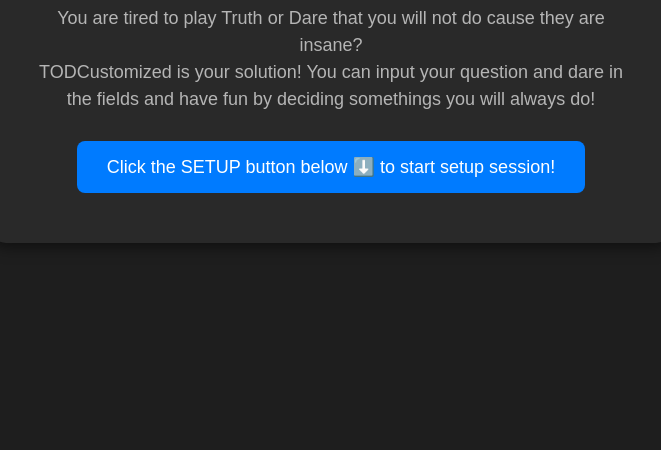
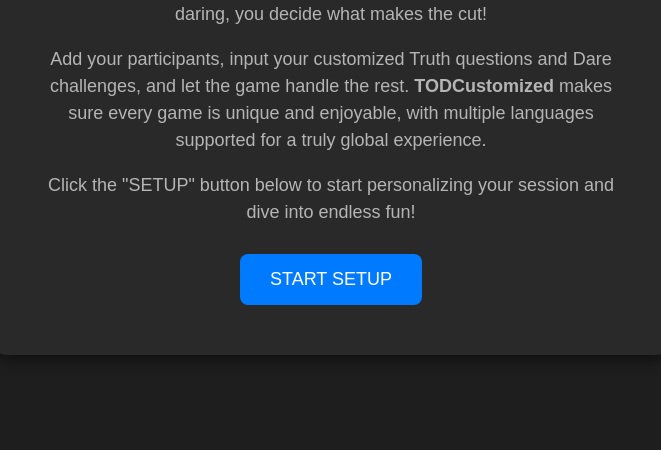
Before and after one commit to Admin-Supernote/TODcustom, a plain HTML site: page index.html in a window 1280 px wide. Shown: the part 350-800 px from the top of the page, without its empty margins (309-970 px from the left). Drawn offline with Linux system fonts and the light colour scheme.

Commit message:
Update index.html

```diff
--- a/index.html
+++ b/index.html
@@ -9,9 +9,22 @@
 <body>
   <div class="container">
     <h1>Truth or Dare Customized</h1>
-    <p>You are tired to play Truth or Dare that you will not do cause they are insane?<br>
-    TODCustomized is your solution! You can input your question and dare in the fields and have fun by deciding somethings you will always do!</p>
-    <button id="setupButton">Click the SETUP button below ⬇️ to start setup session!</button>
+    <p>
+      Tired of playing Truth or Dare with challenges that are way too extreme?
+      <strong>TODCustomized</strong> is here to save the day! Create your own
+      custom Truth or Dare game with questions and challenges that are fun and
+      perfectly suited to your group. Whether you're looking for something lighthearted or more daring,
+      you decide what makes the cut!
+    </p>
+    <p>
+      Add your participants, input your customized Truth questions and Dare challenges, and let the game handle the rest.
+      <strong>TODCustomized</strong> makes sure every game is unique and enjoyable, with multiple languages supported
+      for a truly global experience.
+    </p>
+    <p>
+      Click the "SETUP" button below to start personalizing your session and dive into endless fun!
+    </p>
+    <button id="setupButton">START SETUP</button>
   </div>
 
   <!-- Setup Modal -->
@@ -41,7 +54,7 @@
 
         <!-- Dare Questions -->
         <div id="step3" class="step">
-          <p>Enter your Dare questions:</p>
+          <p>Enter your Dare challenges:</p>
           <input type="text" id="dareInput" placeholder="Enter a dare">
           <button id="addDare">Add Dare</button>
           <ul id="dareList"></ul>
```
